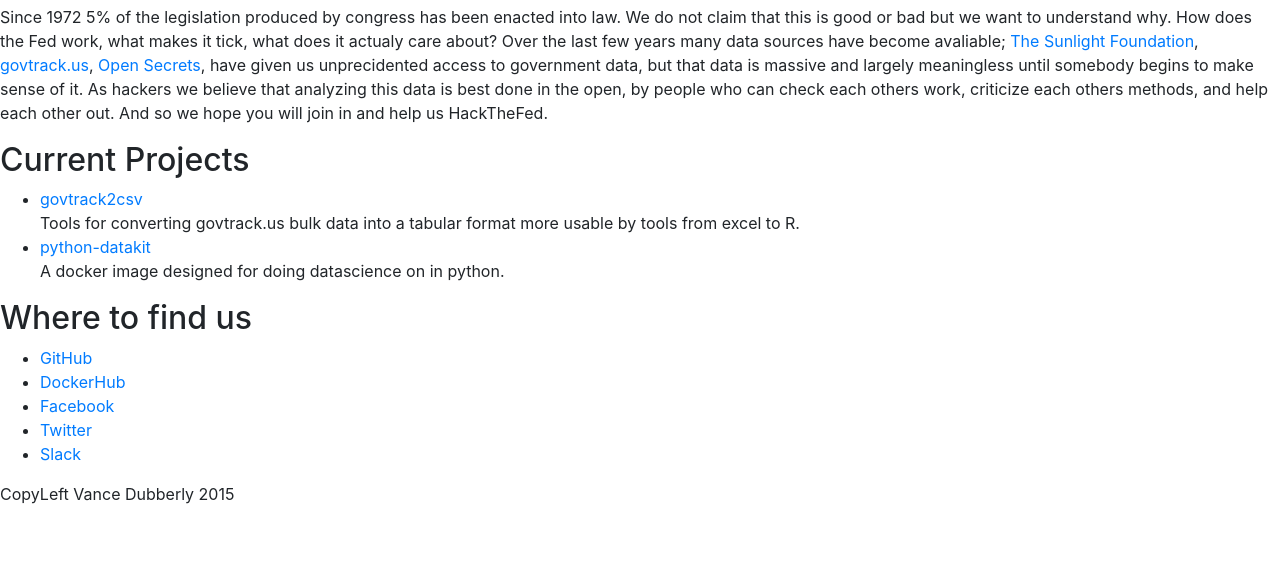
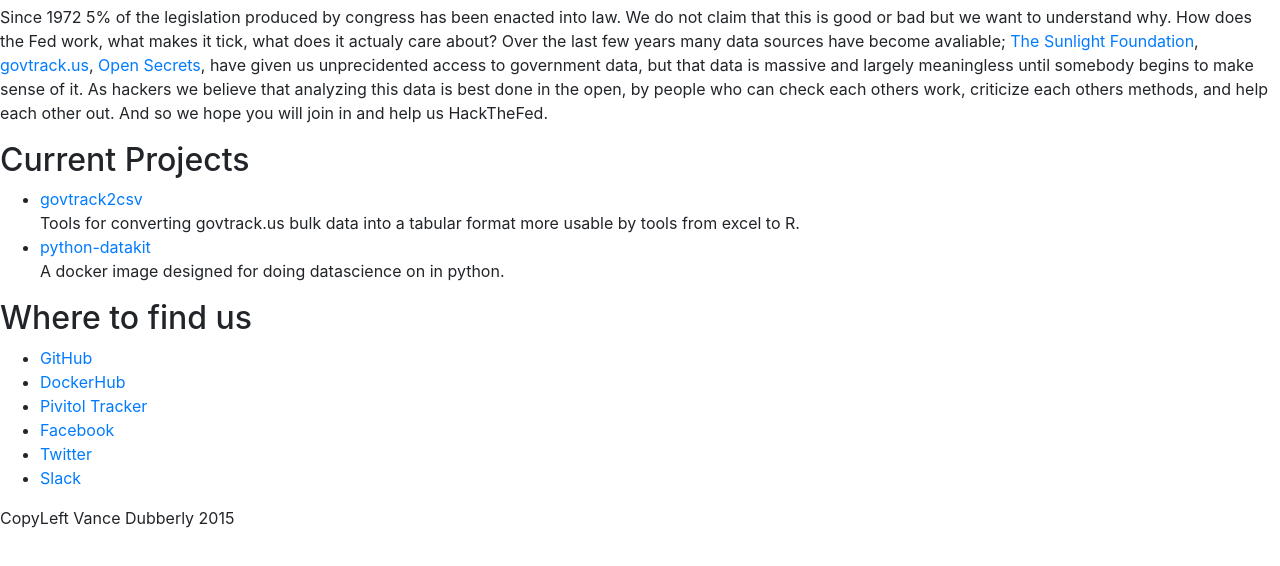
Before and after one commit to hackthefed/website, a plain HTML site: page index.html in a window 1280 px wide. Shown: the part 140-706 px from the top of the page. Drawn offline with nearby package versions, Linux system fonts and the light colour scheme.

Commit message:
add pivitol tracker to where to find us

```diff
--- a/index.html
+++ b/index.html
@@ -50,6 +50,7 @@
 	<ul>
 		<li><a href="https://github.com/hackthefed/">GitHub</a></li>
 		<li><a href="https://hub.docker.com/r/hackthefed/">DockerHub</a></li>
+		<li><a href="https://www.pivotaltracker.com/n/projects/1426708">Pivitol Tracker</a></li>
 		<li><a href="https://facebook.com/hackthefed/">Facebook</a></li>
 		<li><a href="https://twitter.com/hackthefed">Twitter</a></li>
 		<li><a href="https://https://hackthefed.slack.com">Slack</a></li>
```
